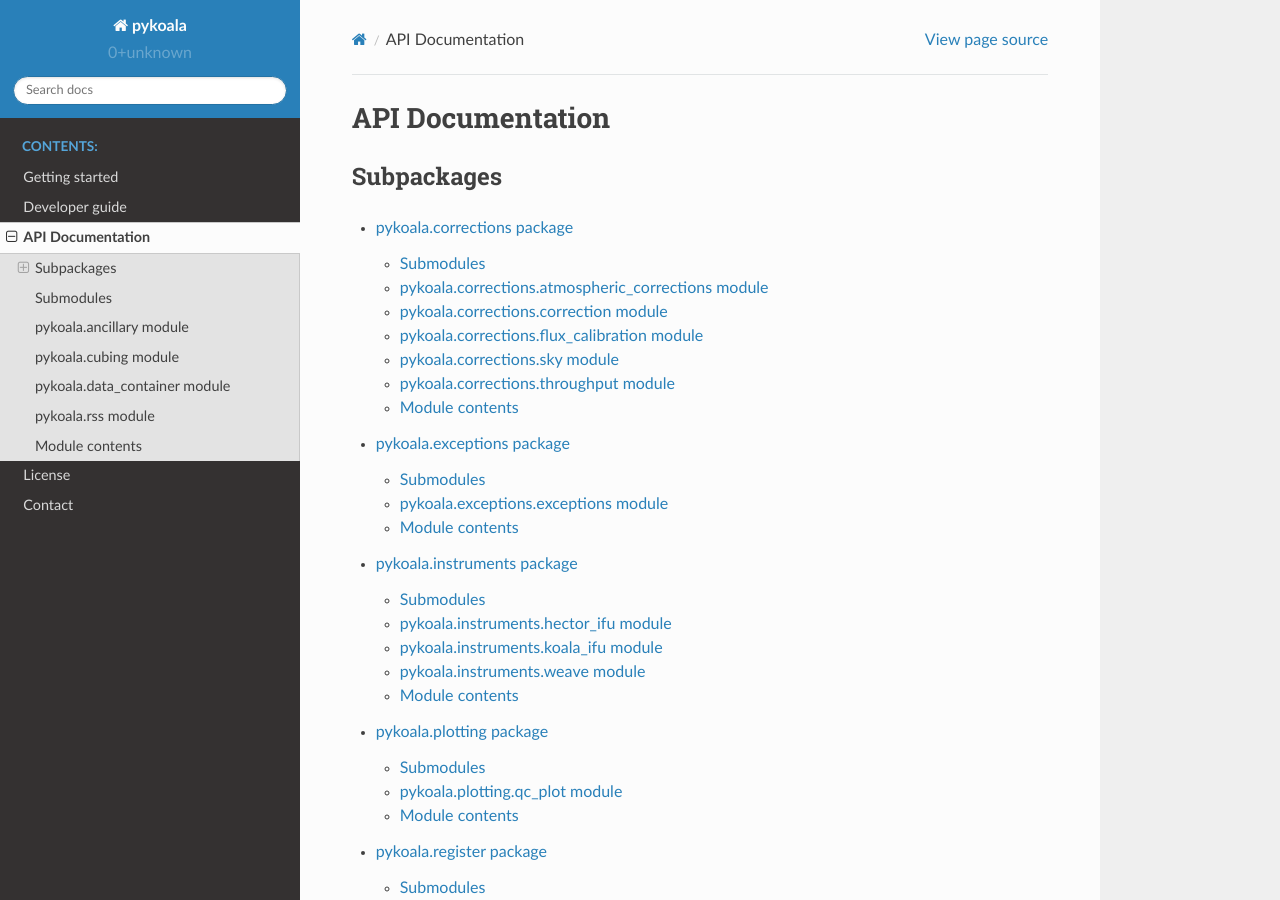
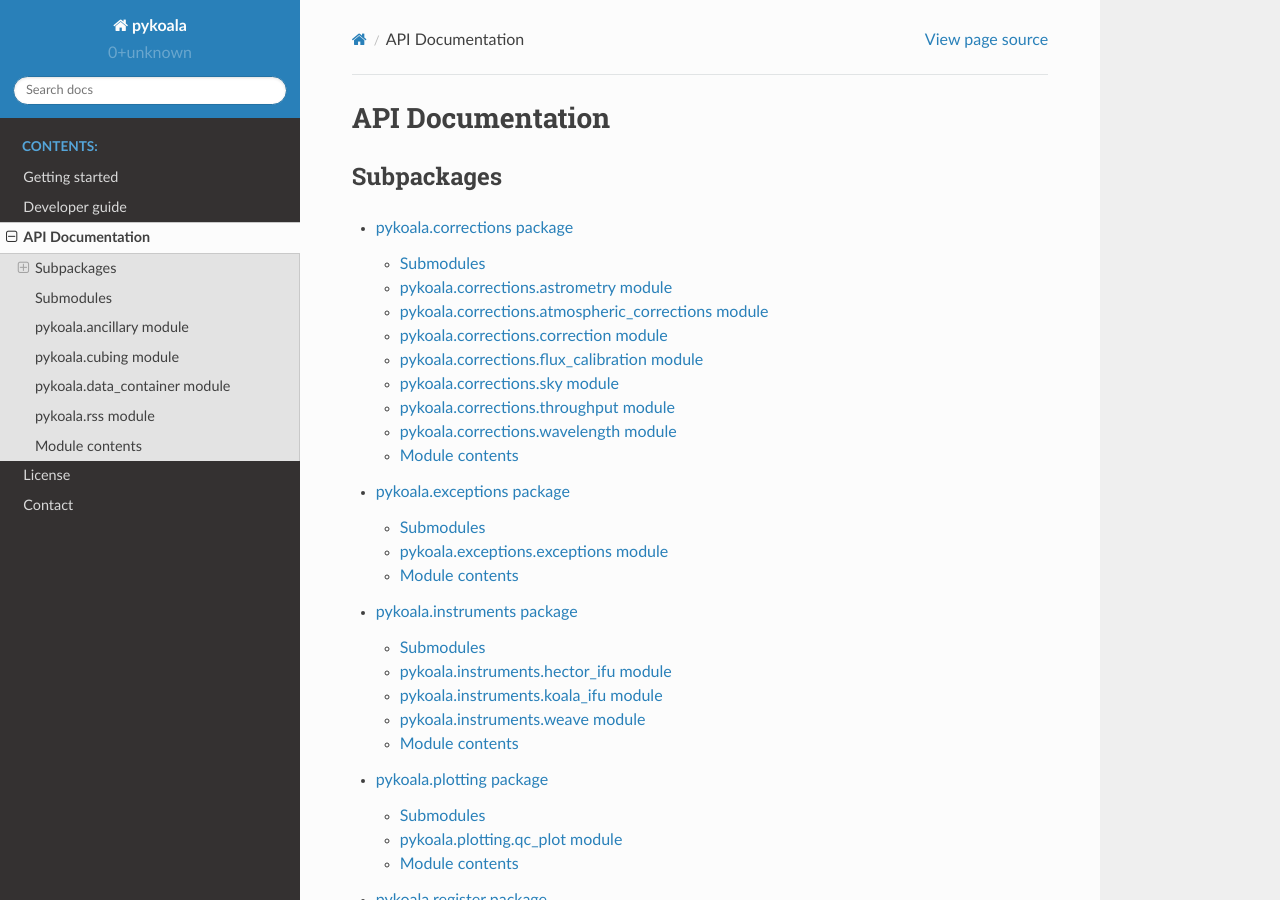
Before and after one commit to pykoala/pykoala, a Sphinx documentation site: the page built from docs/api.rst, in a window 1280 px wide and 900 px high. Built offline with Sphinx 7.4.7 and the Read the Docs theme 2.0.0, drawn with Linux system fonts in a browser that asks for light colours.

Commit message:
update correction module rst file with new corrections

```diff
--- a/docs/pykoala.corrections.rst
+++ b/docs/pykoala.corrections.rst
@@ -3,6 +3,14 @@ pykoala.corrections package
 
 Submodules
 ----------
+
+pykoala.corrections.astrometry module
+---------------------------------------------------
+
+.. automodule:: pykoala.corrections.astrometry
+   :members:
+   :undoc-members:
+   :show-inheritance:
 
 pykoala.corrections.atmospheric\_corrections module
 ---------------------------------------------------
@@ -44,6 +52,14 @@ pykoala.corrections.throughput module
    :undoc-members:
    :show-inheritance:
 
+pykoala.corrections.wavelength module
+-------------------------------------
+
+.. automodule:: pykoala.corrections.wavelength
+   :members: WavelengthOffset, WavelengthCorrection, SolarCrossCorrOffset
+   :undoc-members:
+   :show-inheritance:
+
 Module contents
 ---------------
 
```
